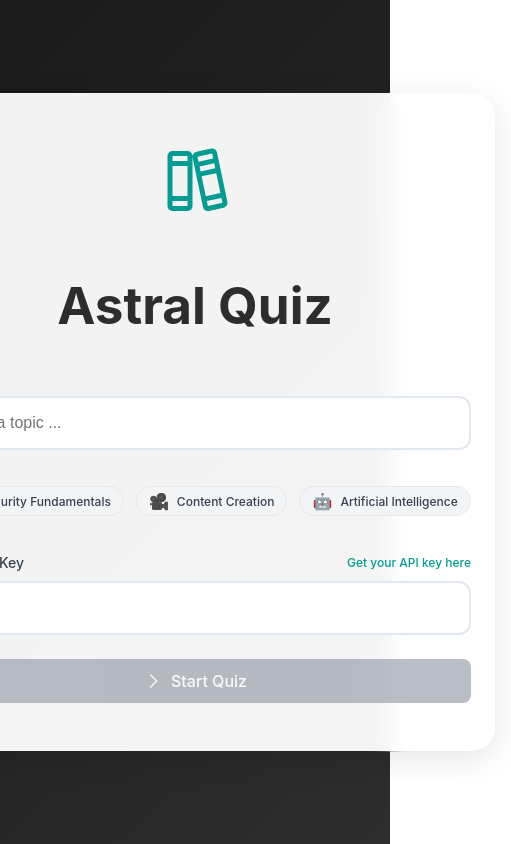
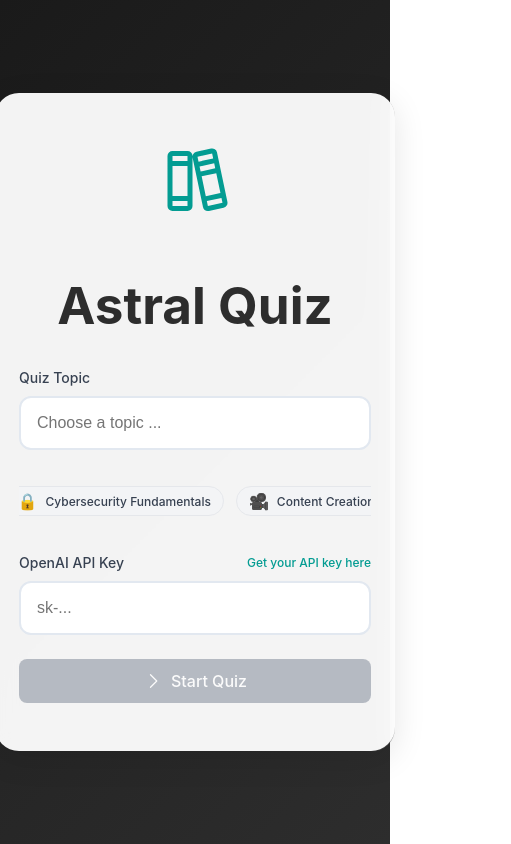
Before and after one commit to majd-karoun/astral-quiz, a React (Vite) app: page / in a window 390 px wide. Shown: the whole page, 511 px wide, since content can reach past the window. Built offline with nearby package versions, Linux system fonts and the light colour scheme.

Commit message:
mobile size media queries

```diff
--- a/src/App.css
+++ b/src/App.css
@@ -334,9 +334,9 @@ body {
 }
 
 /* Media Queries */
-@media (max-width: 840px) {
+@media (max-width: 400px) {
   .container {
-    max-width: 600px;
+    max-width: 400px;
   }
 
   .card {
@@ -346,9 +346,7 @@ body {
   .question {
     font-size: 20px;
   }
-}
 
-@media (max-width: 640px) {
   .app-wrapper {
     padding: 16px;
   }
@@ -368,4 +366,6 @@ body {
   .button {
     padding: 14px 20px;
   }
+
+
 }
```
